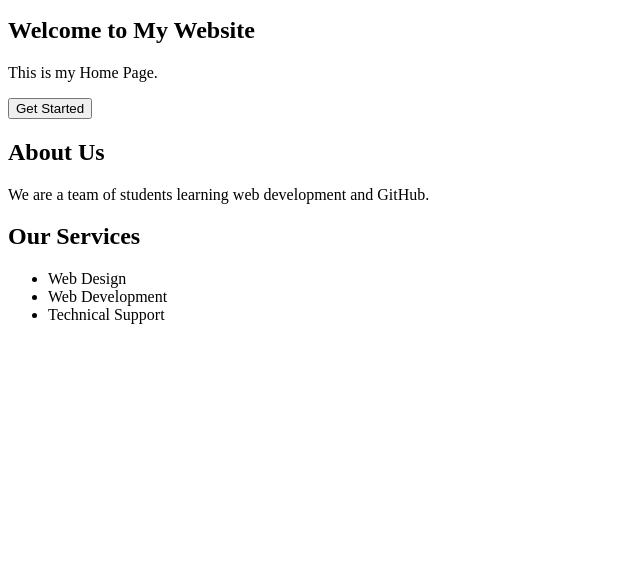
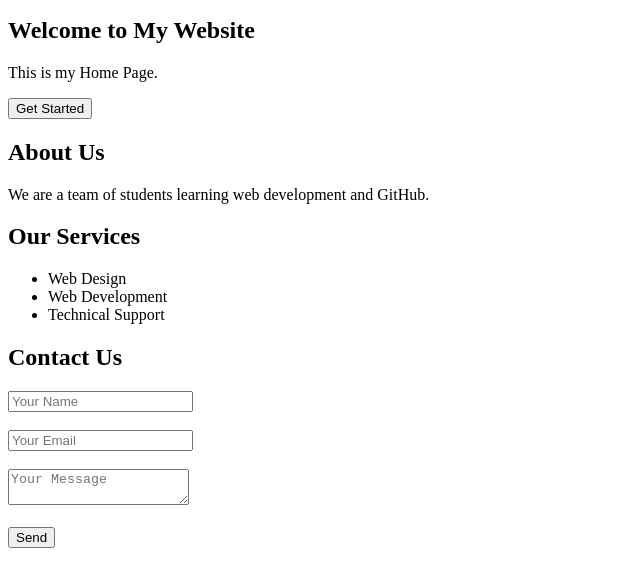
Before and after one commit to omaralawawdeh2/first-repo-fall, a plain HTML site: page index.html in a window 1280 px wide. Shown: the part 101-688 px from the top of the page, without its empty margins (0-640 px from the left). Drawn offline with Linux system fonts and the light colour scheme.

Commit message:
Add Contact Us Section

```diff
--- a/index.html
+++ b/index.html
@@ -33,6 +33,23 @@
         </ul>
     </section>
 
+    <section id="contact">
+        <h2>Contact Us</h2>
+
+        <form>
+            <input type="text" placeholder="Your Name">
+            <br><br>
+
+            <input type="email" placeholder="Your Email">
+            <br><br>
+
+            <textarea placeholder="Your Message"></textarea>
+            <br><br>
+
+            <button type="button">Send</button>
+        </form>
+    </section>
+
 
 </body>
 
```
